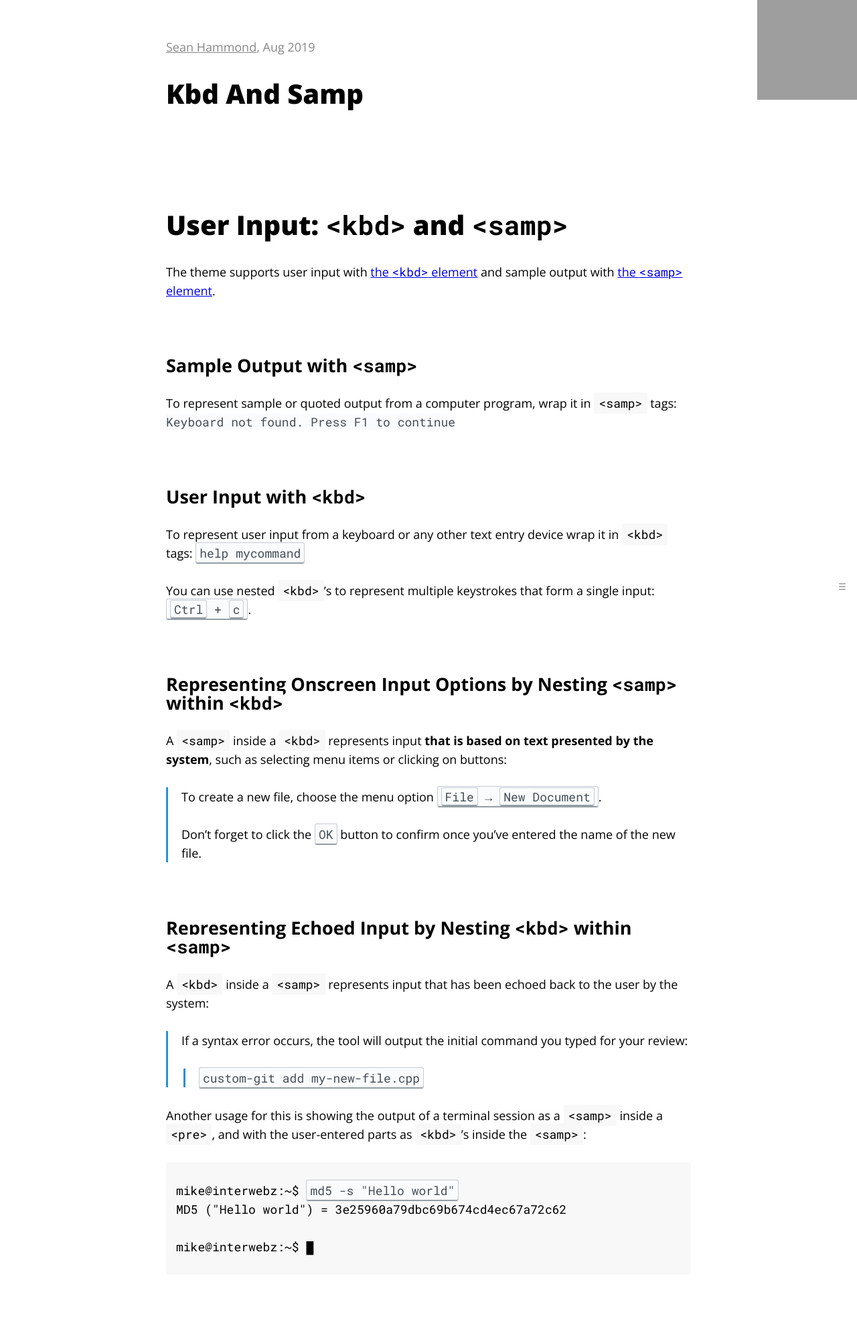
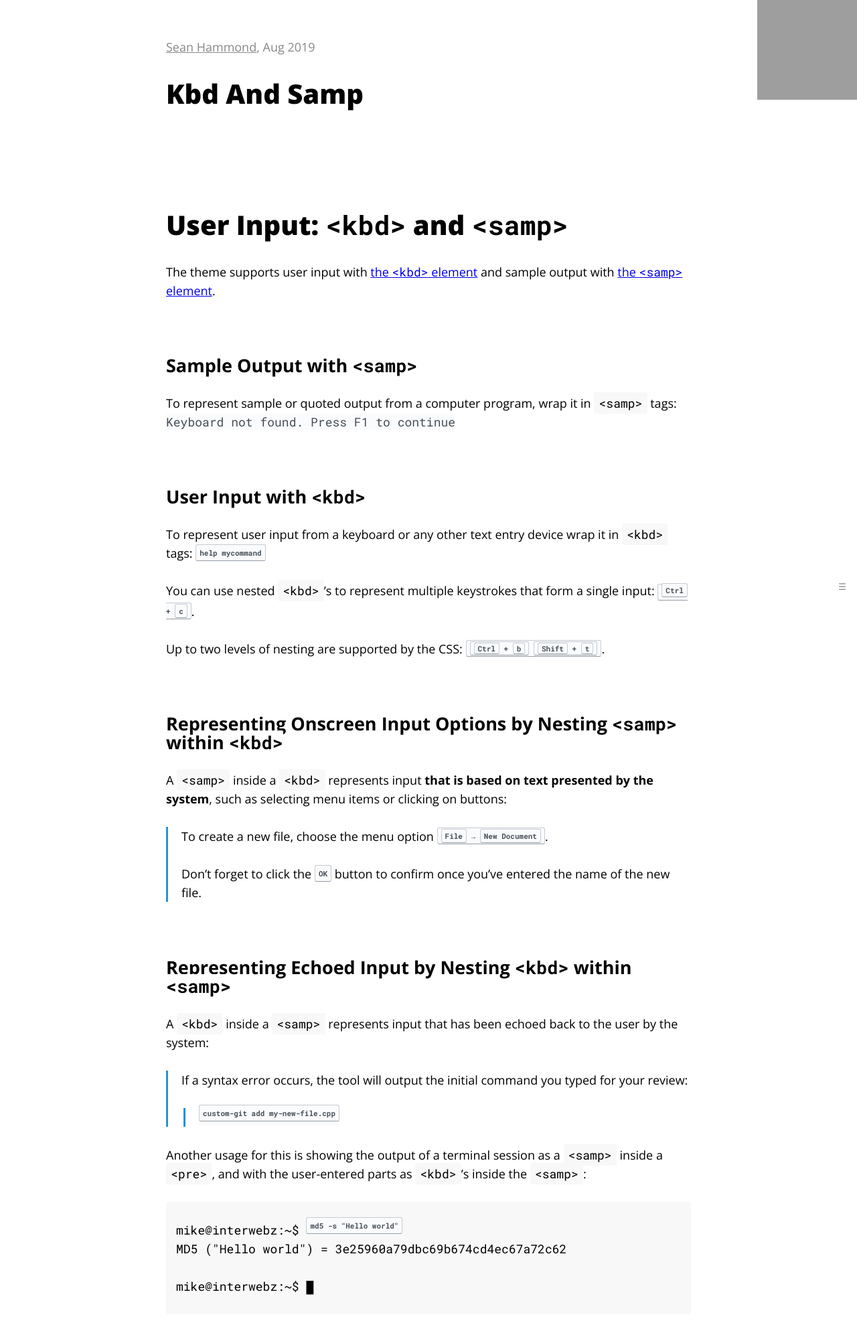
Before and after one commit to seanh/jekyll-theme-oatcake, a Jekyll site: the page built from _posts/2019-08-05-kbd-and-samp.md, in a window 1280 px wide. Shown: the whole page at 67% size. Built offline with Jekyll 4.4.1, drawn with Linux system fonts in a browser that asks for light colours; our own code applies the rules of GitHub Pages for plain Markdown files; comment, search, counter and statistics services are not loaded; before the commit the page ends 1932 px from its top, so only the background shows below that; grey boxes are pictures that could not be loaded.

Commit message:
Fix <kbd> styling

```diff
--- a/_posts/2019-08-05-kbd-and-samp.md
+++ b/_posts/2019-08-05-kbd-and-samp.md
@@ -18,6 +18,9 @@ in `<kbd>` tags: <kbd>help mycommand</kbd>
 
 You can use nested `<kbd>`'s to represent multiple keystrokes that form a
 single input: <kbd><kbd>Ctrl</kbd> + <kbd>c</kbd></kbd>.
+
+Up to two levels of nesting are supported by the CSS:
+<kbd><kbd><kbd>Ctrl</kbd> + <kbd>b</kbd></kbd> <kbd><kbd>Shift</kbd> + <kbd>t</kbd></kbd></kbd>.
 
 Representing Onscreen Input Options by Nesting `<samp>` within `<kbd>`
 ----------------------------------------------------------------------
--- a/_sass/_kbd.scss
+++ b/_sass/_kbd.scss
@@ -3,18 +3,23 @@ kbd {
   border: 1px solid #c6cbd1;
   border-bottom-color: #959da5;
   border-radius: 3px;
-  box-shadow: inset 0 -1px 0 #959da5;
   color: #444d56;
   font-family: var(--code-font-family);
+  font-size: 11px;
   padding-left: 5px;
   padding-right: 5px;
-  padding-bottom: 3px;
-  padding-top: 3px;
-  margin-top: -4px;
-  margin-bottom: -4px;
+  padding-top: 4px;
+  padding-bottom: 4px;
+  vertical-align: top;
+  font-weight: var(--bold-font-weight);
 }
 
 kbd kbd {
-  padding-top: 1px;
-  padding-bottom: 1px;
+  padding-top: 2px;
+  padding-bottom: 2px;
 }
+
+kbd kbd kbd {
+  padding-top: 0;
+  padding-bottom: 0;
+}
```
